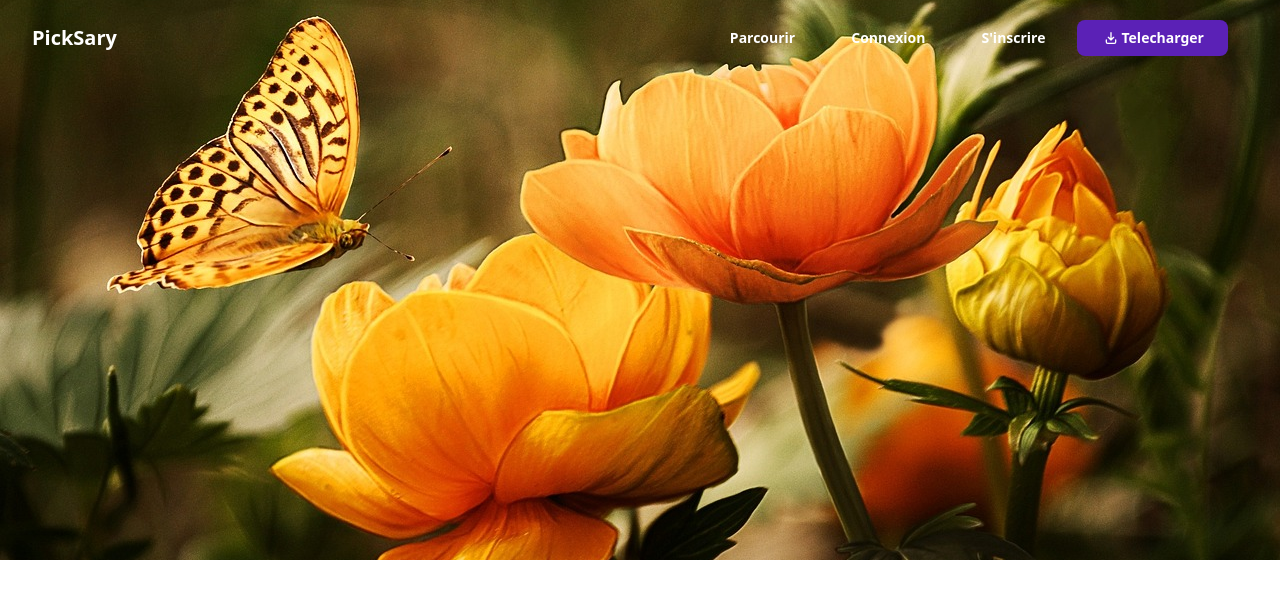
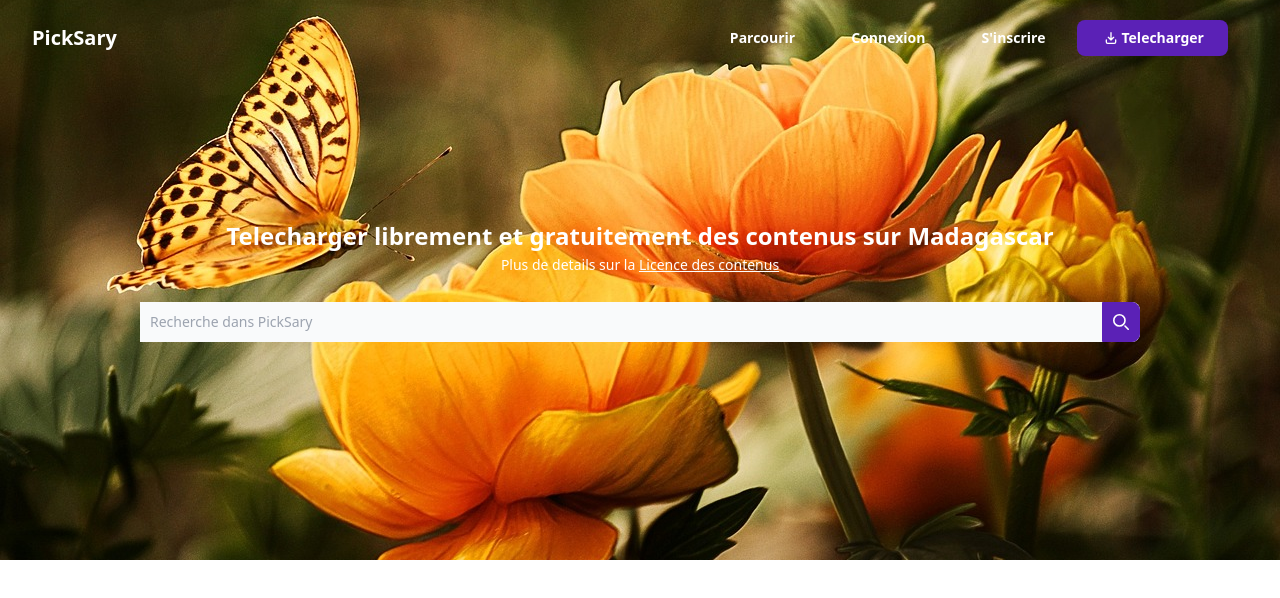
Before and after one commit to picksary/picksary-ui, a React (Create React App) app: page / in a window 1280 px wide. Shown: the top 598 px of the page. Built offline with nearby package versions, Linux system fonts and the light colour scheme.

Commit message:
feat: create banner

```diff
--- a/src/App.css
+++ b/src/App.css
@@ -1,3 +1,6 @@
+*{
+    cursor: pointer;
+}
 .banner{
     height: 70vh;
     background-image: url("assets/banner-bg.jpg");
--- a/src/App.js
+++ b/src/App.js
@@ -1,6 +1,8 @@
 import { useEffect, useState } from "react";
 import "./App.css"
 import { Menu } from "./app/menu/menu";
+import { Search } from "./app/search/search";
+import { Blank } from "./utils/utils";
 
 function App() {
 
@@ -19,6 +21,14 @@ function App() {
     <div>
       <div className="banner">
         <Menu scrollHeight={scrollHeight}/>
+        <Blank/>
+        <div className="text-white text-2xl font-bold text-center pt-12 pb-4">
+            <h2>Telecharger librement et gratuitement des contenus sur Madagascar</h2>
+            <p className="text-sm/[10px] font-light pt-2">Plus de details sur la <a className="underline">Licence des contenus</a></p>
+        </div>
+        <div style={{ width: "1000px", margin: "auto" }}>
+          <Search />
+        </div>
       </div>
       <div>
 
--- a/src/app/menu/menu.js
+++ b/src/app/menu/menu.js
@@ -3,8 +3,8 @@ import { Search } from "../search/search"
 
 export const Menu = ({ scrollHeight })=>{
     return (
-        <div className="flex justify-between font-bold"
-        style={{ position: 'fixed', width: "100%",
+        <div className="z-20 flex justify-between font-bold"
+        style={{ position: `${scrollHeight < 100 ? "sticky" : "fixed"}`, width: "100%",
         backgroundColor: scrollHeight < 100 ? "transparent" : "white",
         transition: "0.25s ease-in-out" }}>
             <div className="py-4 px-8">
--- a/src/app/search/search.js
+++ b/src/app/search/search.js
@@ -7,7 +7,7 @@ export const Search = ( { scrollHeight }) => {
             <div className="flex" style={{ display: scrollHeight < 50 ? 'none' : "block",
         transition: "0.25s ease-in-out" }}>
                 <div className="relative w-full">
-                    <input type="search" id="search-dropdown" className="font-italic block p-2.5 w-full z-20 text-sm text-gray-900 bg-gray-50 rounded-e-lg focus:ring-blue-500 focus:border-blue-500 dark:bg-gray-700 dark:border-s-gray-700  dark:border-gray-600 dark:placeholder-gray-400 dark:text-white dark:focus:border-blue-500" placeholder="Recherche dans PickSary" required/>
+                    <input type="search" id="search-dropdown" className="block p-2.5 w-full text-sm text-gray-900 bg-gray-50 rounded-e-lg focus:ring-blue-500 focus:border-blue-500 dark:bg-gray-700 dark:border-s-gray-700  dark:border-gray-600 dark:placeholder-gray-400 dark:text-white dark:focus:border-blue-500" placeholder="Recherche dans PickSary" required/>
                     <button type="submit" className="absolute top-0 end-0 p-2.5 text-sm font-medium h-full text-white bg-violet-800 rounded-e-lg border border-violet-800 hover:bg-blue-800 focus:ring-4 focus:outline-none focus:ring-violet-300 dark:bg-violet-600 dark:hover:bg-violet-700 dark:focus:ring-violet-800">
                         <svg className="w-4 h-4" aria-hidden="true" xmlns="http://www.w3.org/2000/svg" fill="none" viewBox="0 0 20 20">
                             <path stroke="currentColor" stroke-linecap="round" stroke-linejoin="round" stroke-width="2" d="m19 19-4-4m0-7A7 7 0 1 1 1 8a7 7 0 0 1 14 0Z"/>
--- /dev/null
+++ b/src/utils/utils.js
@@ -0,0 +1,7 @@
+export const Blank = ()=>{
+    return(
+        <>
+         <div className="py-12"></div>
+        </>
+    )
+}
```
